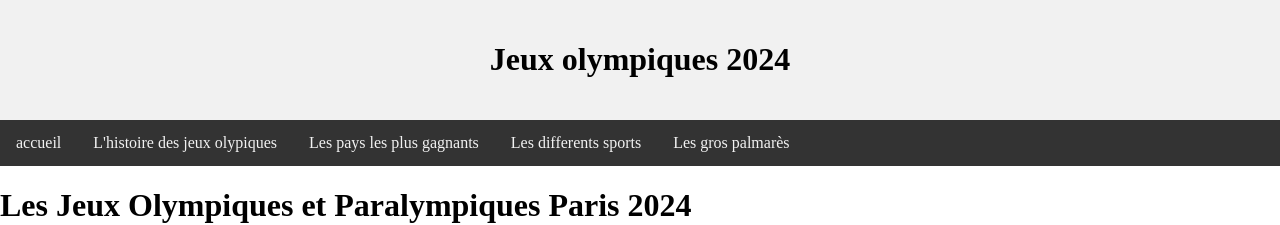
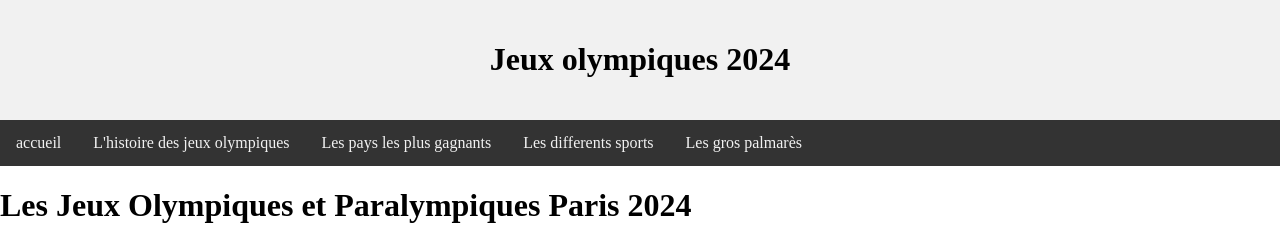
Before and after one commit to lucasrodriguez5/lucasrodriguez5.github.io, a plain HTML site: page newhtml4.html in a window 1280 px wide. Shown: the top 225 px of the page. Drawn offline with Linux system fonts and the light colour scheme.

Commit message:
Update newhtml4.html

```diff
--- a/newhtml4.html
+++ b/newhtml4.html
@@ -22,7 +22,7 @@ Click nbfs://nbhost/SystemFileSystem/Templates/ClientSide/html.html to edit this
 
         <div class="topnav">
             <a href="index.html">accueil</a>
-            <a href="newhtml.html">L'histoire des jeux olypiques</a>
+            <a href="newhtml.html">L'histoire des jeux olympiques</a>
             <a href="newhtml1.html">Les pays les plus gagnants</a>
             <a href="newhtml2.html">Les differents sports</a>
             <a href="newhtml3.html">Les gros palmarès</a>
```
